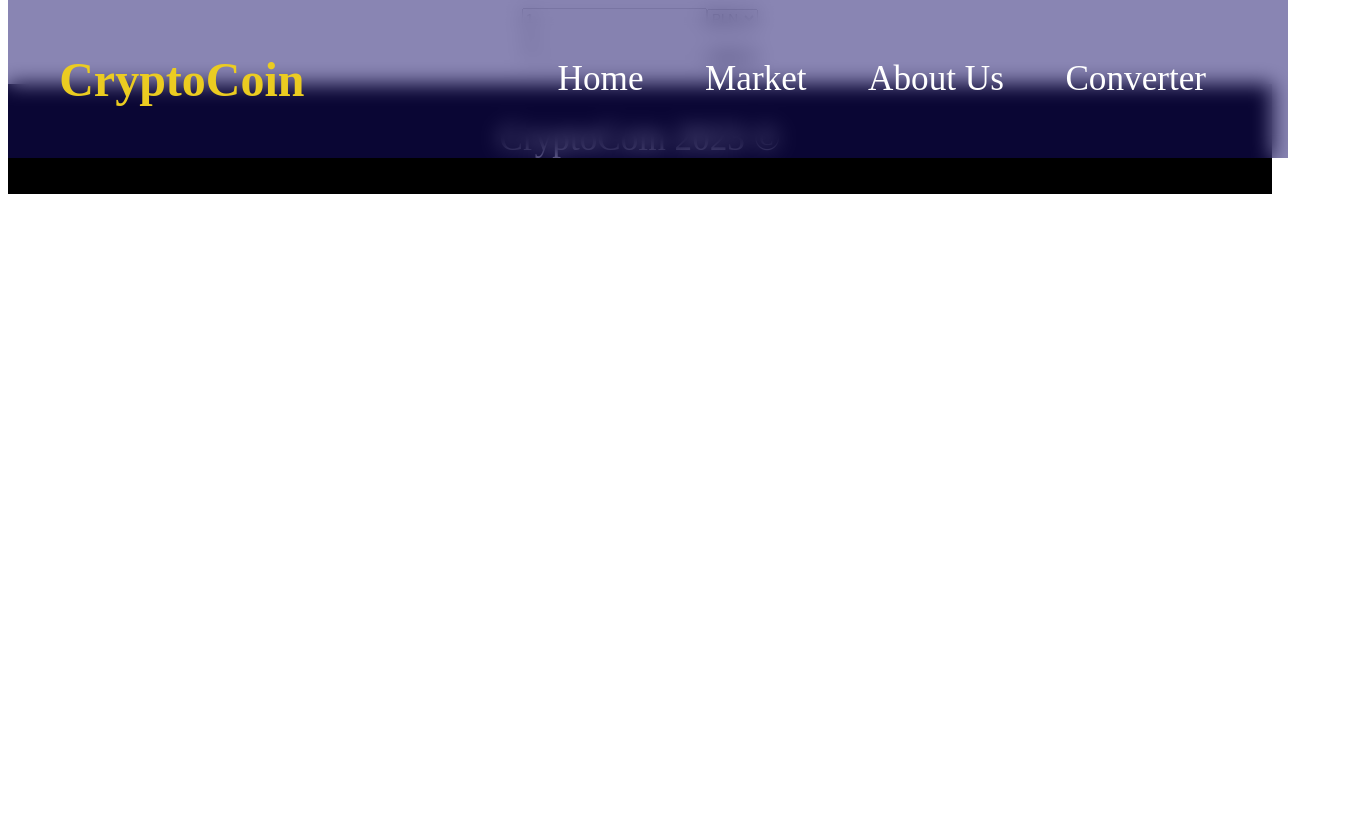
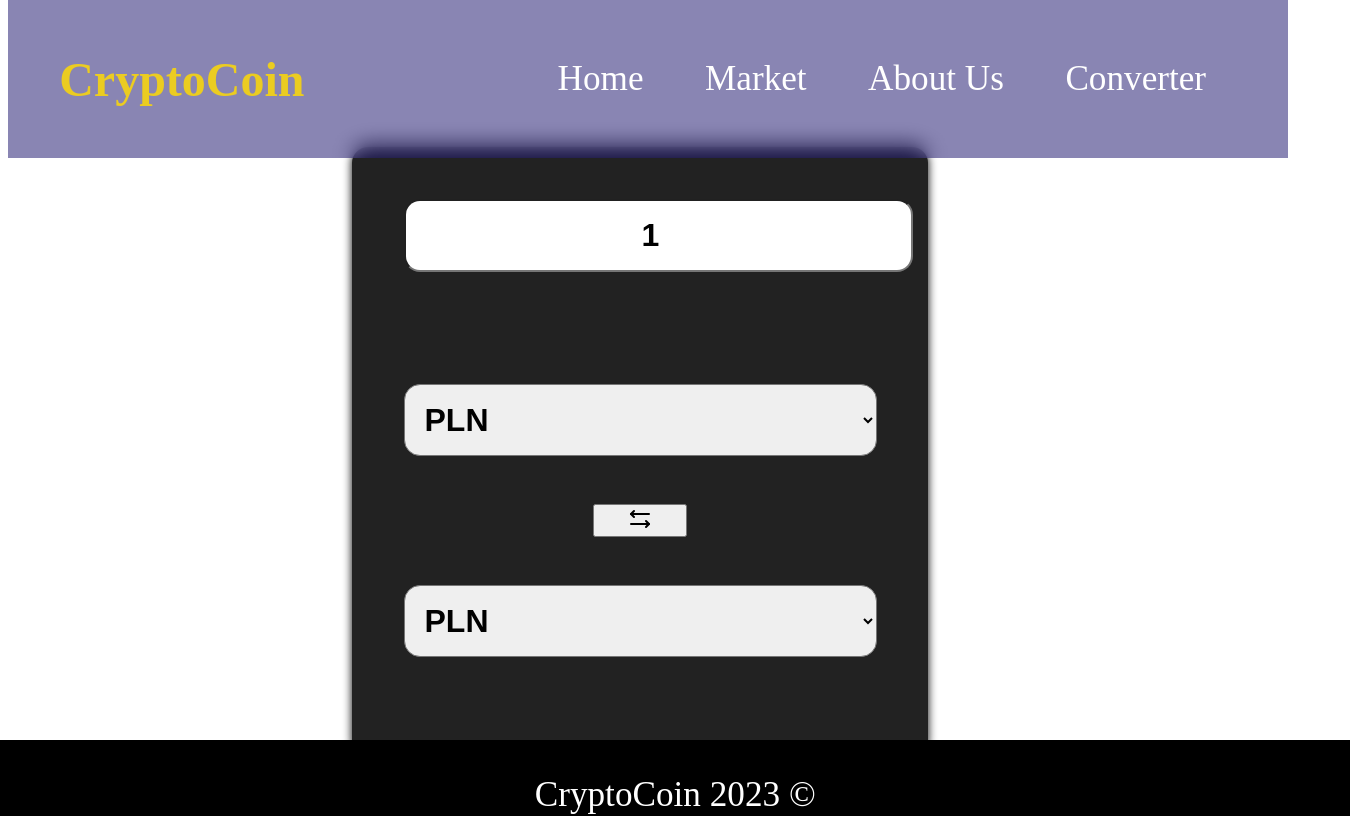
Before and after one commit to SoT03/CryptoCalc, a Next.js app: page /converter in a window 1280 px wide. Shown: the top 816 px of the page, 1350 px wide, since content can reach past the window. Built offline with nearby package versions, Linux system fonts and the light colour scheme.

Commit message:
styled convert site

```diff
--- a/pages/converter.tsx
+++ b/pages/converter.tsx
@@ -1,38 +1,46 @@
 import Layout from '@/components/layout/layout';
+import { IconArrowsLeftRight } from '@tabler/icons-react';
 
 import classes from '../styles/converter/converter.module.scss';
 
 const ConverterPage = () => {
+	const currenciesList = (
+		<select id='currency-one' className={classes['calc__box-select']}>
+			<option value='PLN' selected>
+				PLN
+			</option>
+			<option value='USD'>USD</option>
+			<option value='GBP'>GBP</option>
+			<option value='EUR'>EUR</option>
+			<option value='Crypto Currencies' disabled>
+				Crypto Currencies
+			</option>
+			<option value='USD'>BTC</option>
+			<option value='GBP'>BTC</option>
+			<option value='EUR'>BTC</option>
+			<option value='USD'>BTC</option>
+			<option value='GBP'>BTC</option>
+			<option value='EUR'>BTC</option>
+		</select>
+	);
+
 	return (
 		<Layout>
 			<main className={classes.calculator}>
 				<div className='wrapper'>
-					<div>
-						<div>
-							<input type='number' value='1' />
-							<select id='currency-one'>
-								<option value='PLN' selected>
-									PLN
-								</option>
-								<option value='USD'>USD</option>
-								<option value='GBP'>GBP</option>
-								<option value='EUR'>EUR</option>
-								<option value='CHF'>CHF</option>
-							</select>
-						</div>
-						<button></button>
+					<div className={classes.calc}>
+						<input
+							type='number'
+							value='1'
+							className={classes['calc__amount']}
+						/>
+						<div className={classes['calc__box']}>
+							{currenciesList}
+							<button className={classes['calc__box-btn']}>
+								<IconArrowsLeftRight />
+							</button>
 
-						<div>
-							<input type='number' disabled />
-							<select id='currency-two'>
-								<option value='PLN'>PLN</option>
-								<option value='USD' selected>
-									USD
-								</option>
-								<option value='GBP'>GBP</option>
-								<option value='EUR'>EUR</option>
-								<option value='CHF'>CHF</option>
-							</select>
+							<div>{currenciesList}</div>
 						</div>
 					</div>
 					<p></p>
--- a/styles/converter/converter.module.scss
+++ b/styles/converter/converter.module.scss
@@ -1,8 +1,48 @@
 .calculator {
 	position: relative;
-	height: 100%;
-	width: 100%;
+	height: 100vh;
 	display: flex;
 	align-items: center;
 	justify-content: center;
+	font-size: 1.6rem;
+	padding: 2.2em;
+
+	.calc {
+		padding: 2em;
+		background-color: #222;
+		border-radius: 1rem;
+		box-shadow: 0 0 10px #000;
+
+		&__amount,
+		&__box-select {
+			width: 100%;
+			padding: 0.5em;
+			font-size: 2rem;
+			font-weight: bold;
+			border-radius: 1rem;
+		}
+
+		&__amount {
+			text-align: center;
+		}
+
+		&__box {
+			display: flex;
+			flex-direction: column;
+			margin-top: 2.5em;
+
+			&-select {
+				width: 100%;
+				margin: 1.5em 0;
+				border-radius: 1rem;
+			}
+
+			&-btn {
+				display: block;
+				width: 20%;
+				margin: 0 auto;
+				cursor: pointer;
+			}
+		}
+	}
 }
--- a/styles/footer.module.scss
+++ b/styles/footer.module.scss
@@ -1,5 +1,9 @@
 @use './util/colors.scss' as *;
 .footer {
+	position: absolute;
+	bottom: -50px;
+	left: 0;
+	width: 100%;
 	padding: 1em;
 	font-size: 2.2rem;
 	background-color: #000;
--- a/styles/globals.scss
+++ b/styles/globals.scss
@@ -1,6 +1,7 @@
 @use './util/colors.scss' as *;
 
 * {
+	position: relative;
 	padding: 0;
 	margin: 0;
 	box-sizing: border-box;
@@ -14,6 +15,7 @@ html {
 
 body {
 	background-color: $primaryColor;
+	width: 100%;
 }
 
 .wrapper {
```
